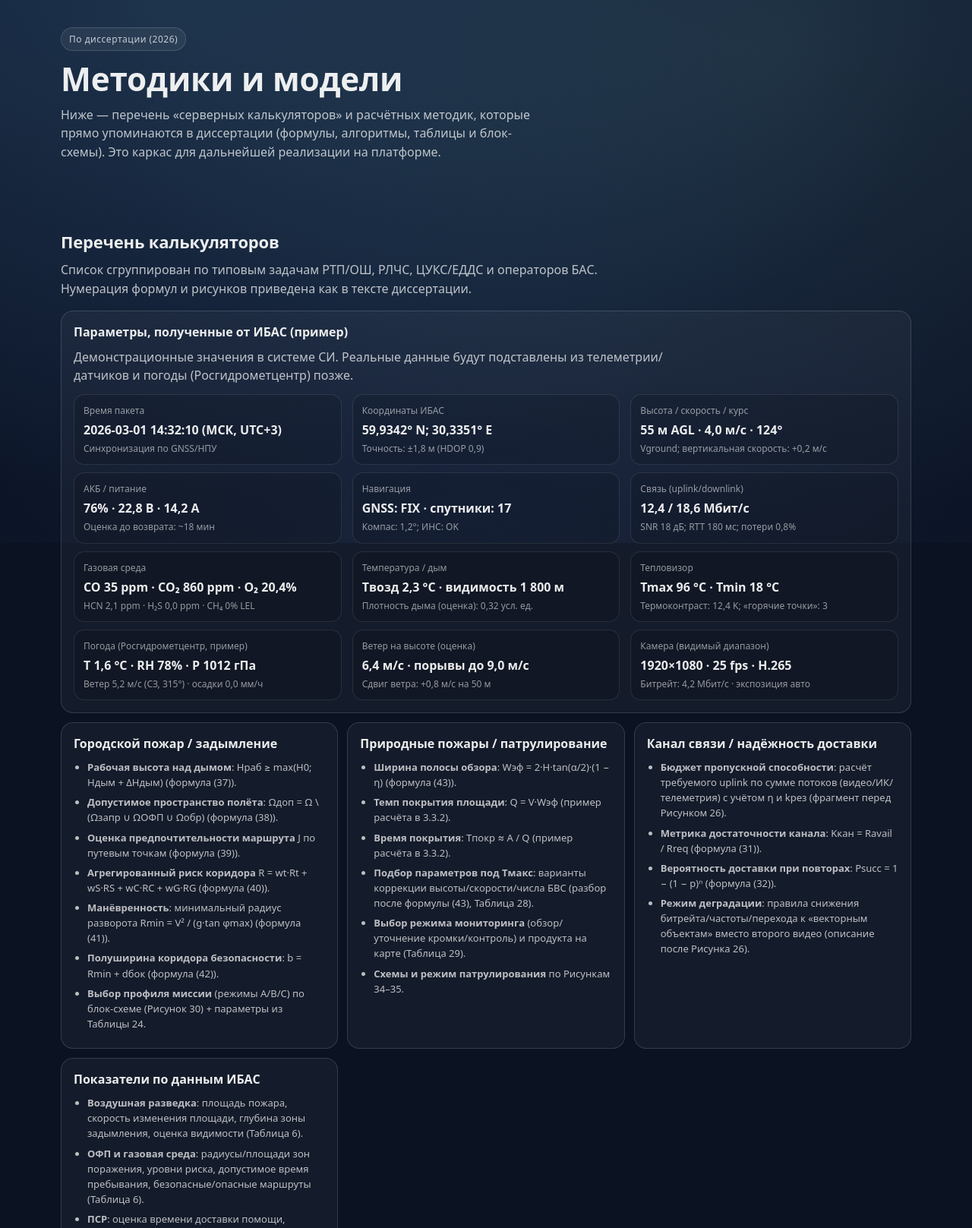
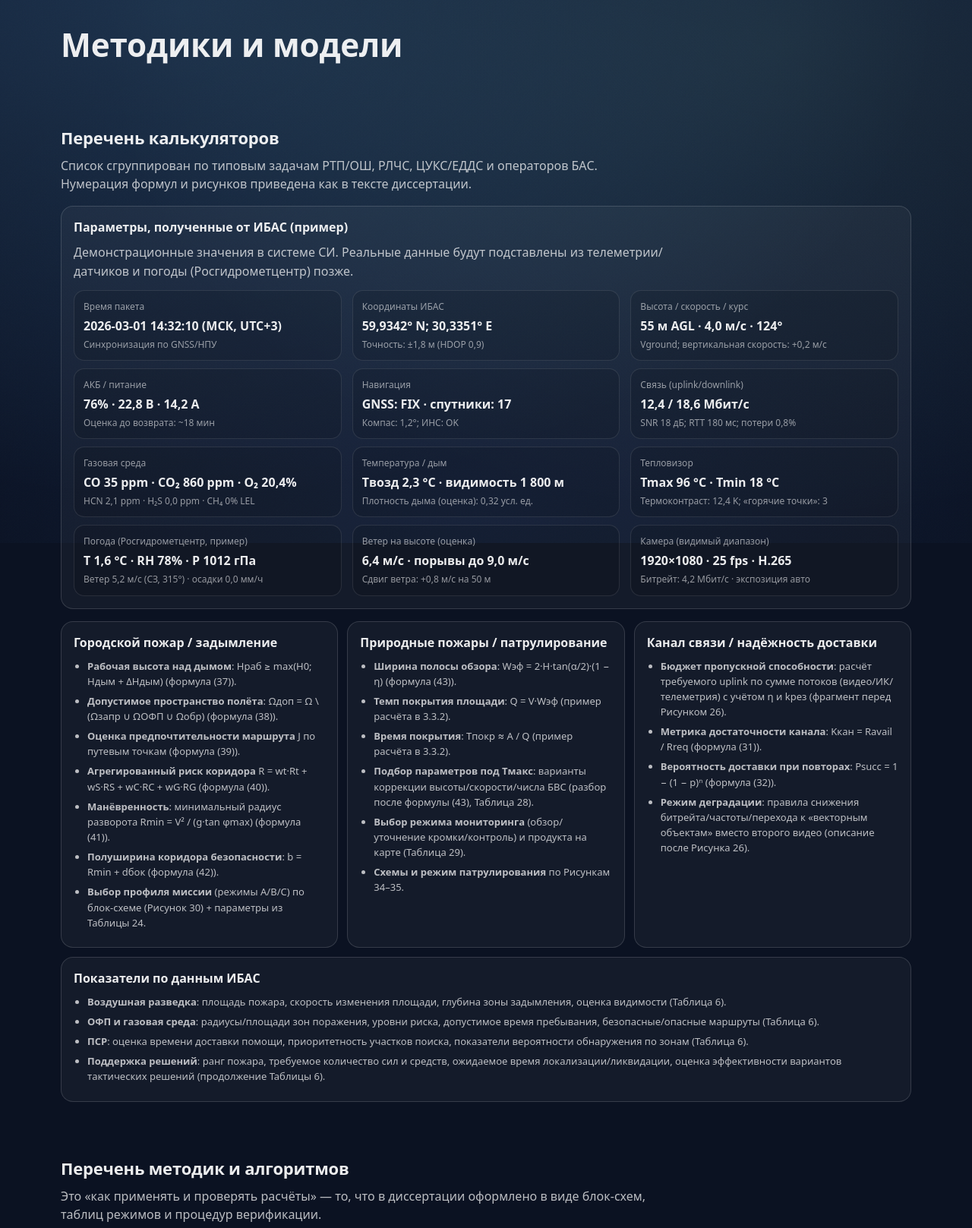
Before and after one commit to RAY1981-lab/OPiPASR, a PHP site: page /methods/ in a window 1280 px wide. Shown: the part 85-1702 px from the top of the page at 76% size. Run offline with PHP 8.4, Linux system fonts and the light colour scheme.

Commit message:
Reorder methods calculators layout

```diff
--- a/methods/index.php
+++ b/methods/index.php
@@ -8,12 +8,7 @@ require_once __DIR__ . '/../config/header.php';
 ?>
 
 <section class="section">
-  <p class="kicker">По диссертации (2026)</p>
   <h1>Методики и модели</h1>
-  <p class="lead">
-    Ниже — перечень «серверных калькуляторов» и расчётных методик, которые прямо упоминаются в диссертации
-    (формулы, алгоритмы, таблицы и блок-схемы). Это каркас для дальнейшей реализации на платформе.
-  </p>
 </section>
 
 <section class="section" id="calculators">
@@ -23,8 +18,7 @@ require_once __DIR__ . '/../config/header.php';
     Нумерация формул и рисунков приведена как в тексте диссертации.
   </p>
 
-  <div class="features">
-    <div class="feature feature-wide">
+  <div class="feature" style="margin-top:16px">
     <div class="feature-title">Параметры, полученные от ИБАС (пример)</div>
     <div class="section-lead" style="margin:8px 0 0">
       Демонстрационные значения в системе СИ. Реальные данные будут подставлены из телеметрии/датчиков и погоды (Росгидрометцентр) позже.
@@ -97,6 +91,7 @@ require_once __DIR__ . '/../config/header.php';
     </div>
   </div>
 
+  <div class="features">
     <div class="feature">
       <div class="feature-title">Городской пожар / задымление</div>
       <ul class="feature-list">
@@ -131,8 +126,9 @@ require_once __DIR__ . '/../config/header.php';
         <li><a class="calc-link" href="/methods/calculators/link-degradation/"><strong>Режим деградации</strong>: правила снижения битрейта/частоты/перехода к «векторным объектам» вместо второго видео (описание после Рисунка 26).</a></li>
       </ul>
     </div>
+  </div>
 
-    <div class="feature">
+  <div class="feature" style="margin-top:12px">
     <div class="feature-title">Показатели по данным ИБАС</div>
     <ul class="feature-list">
       <li><a class="calc-link" href="/methods/calculators/metrics-air/"><strong>Воздушная разведка</strong>: площадь пожара, скорость изменения площади, глубина зоны задымления, оценка видимости (Таблица 6).</a></li>
@@ -140,7 +136,6 @@ require_once __DIR__ . '/../config/header.php';
       <li><a class="calc-link" href="/methods/calculators/metrics-sar/"><strong>ПСР</strong>: оценка времени доставки помощи, приоритетность участков поиска, показатели вероятности обнаружения по зонам (Таблица 6).</a></li>
       <li><a class="calc-link" href="/methods/calculators/metrics-decision/"><strong>Поддержка решений</strong>: ранг пожара, требуемое количество сил и средств, ожидаемое время локализации/ликвидации, оценка эффективности вариантов тактических решений (продолжение Таблицы 6).</a></li>
     </ul>
-    </div>
   </div>
 </section>
 
```
Lines whose indentation alone changed are shown as unchanged.
